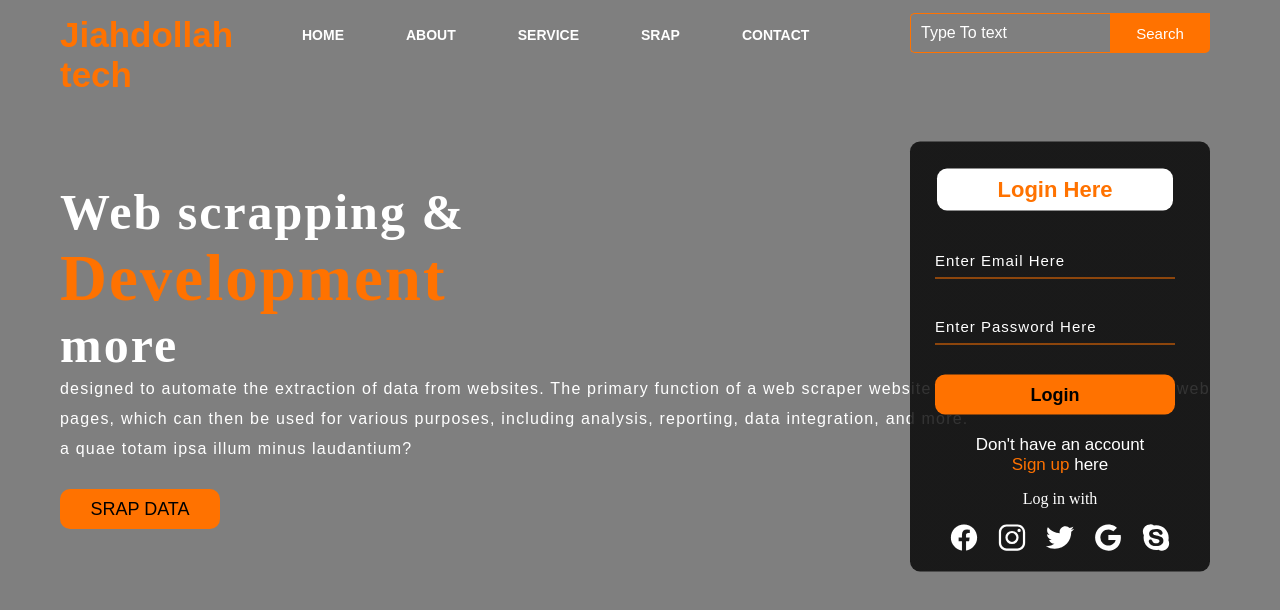
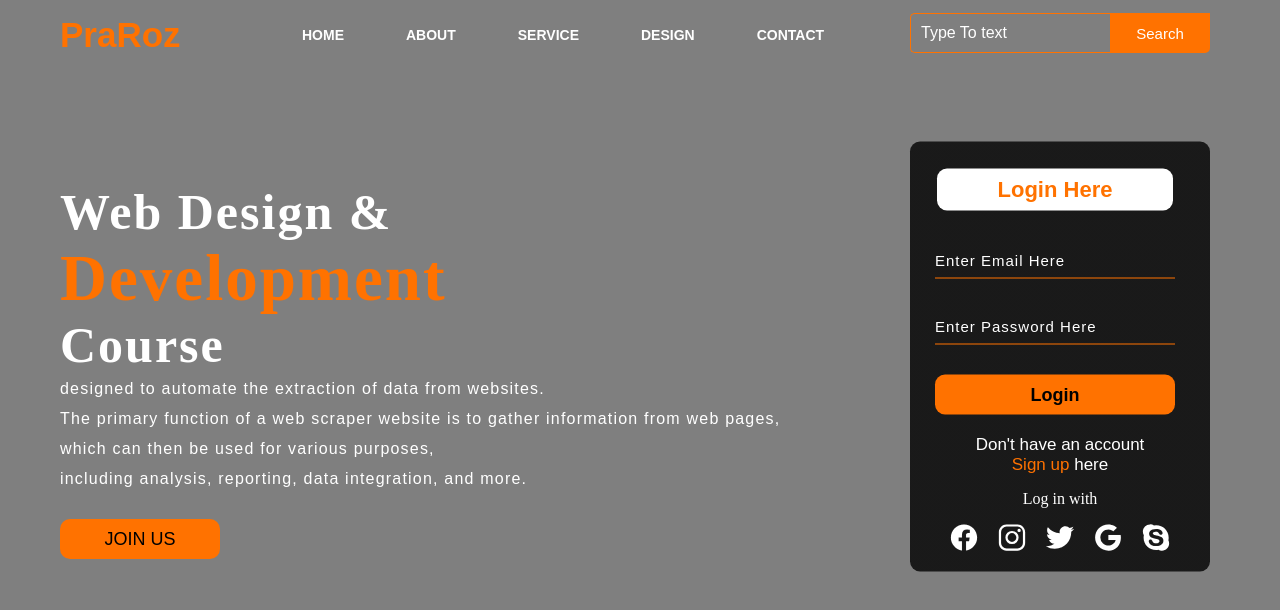
Before and after one commit to Jiahdollah/jiahdollah.github.io, a plain HTML site: page index.html in a window 1280 px wide. Drawn offline with nearby package versions, Linux system fonts and the light colour scheme.

Commit message:
Update index.html

```diff
--- a/index.html
+++ b/index.html
@@ -1,7 +1,7 @@
 <!DOCTYPE html>
 <html lang="en">
 <head>
-    <title>WEB SRAPPER</title>
+    <title>Webpage Design</title>
     <link rel="stylesheet" href="style.css">
 </head>
 <body>
@@ -9,7 +9,7 @@
     <div class="main">
         <div class="navbar">
             <div class="icon">
-                <h2 class="logo">Jiahdollah tech</h2>
+                <h2 class="logo">PraRoz</h2>
             </div>
 
             <div class="menu">
@@ -17,7 +17,7 @@
                     <li><a href="#">HOME</a></li>
                     <li><a href="#">ABOUT</a></li>
                     <li><a href="#">SERVICE</a></li>
-                    <li><a href="#">SRAP</a></li>
+                    <li><a href="#">DESIGN</a></li>
                     <li><a href="#">CONTACT</a></li>
                 </ul>
             </div>
@@ -29,11 +29,11 @@
 
         </div>
         <div class="content">
-            <h1>Web scrapping & <br><span>Development</span> <br>more</h1>
-            <p class="par">designed to automate the extraction of data from websites. The primary function of a web scraper website is to gather information from web pages, which can then be used for various purposes, including analysis, reporting, data integration, and more.
-                <br> a quae totam ipsa illum minus laudantium?</p>
+            <h1>Web Design & <br><span>Development</span> <br>Course</h1>
+            <p class="par">designed to automate the extraction of data from websites.<br> The primary function of a web scraper website is to gather information from web pages, <br>which can then be used for various purposes,<br> including analysis, reporting, data integration, and more.
+                <br> </p>
 
-                <button class="cn"><a href="#">SRAP DATA</a></button>
+                <button class="cn"><a href="#">JOIN US</a></button>
 
                 <div class="form">
                     <h2>Login Here</h2>
```
